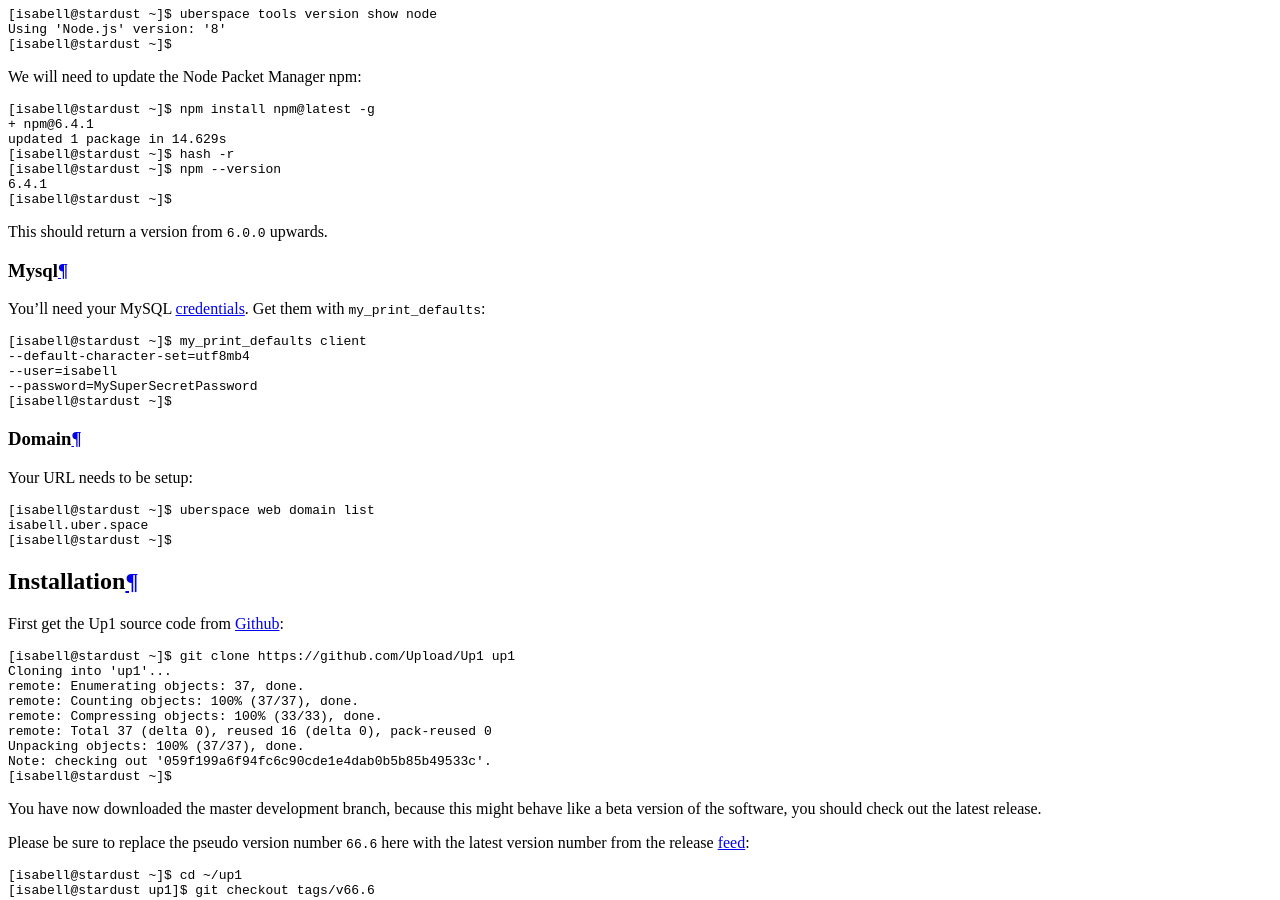
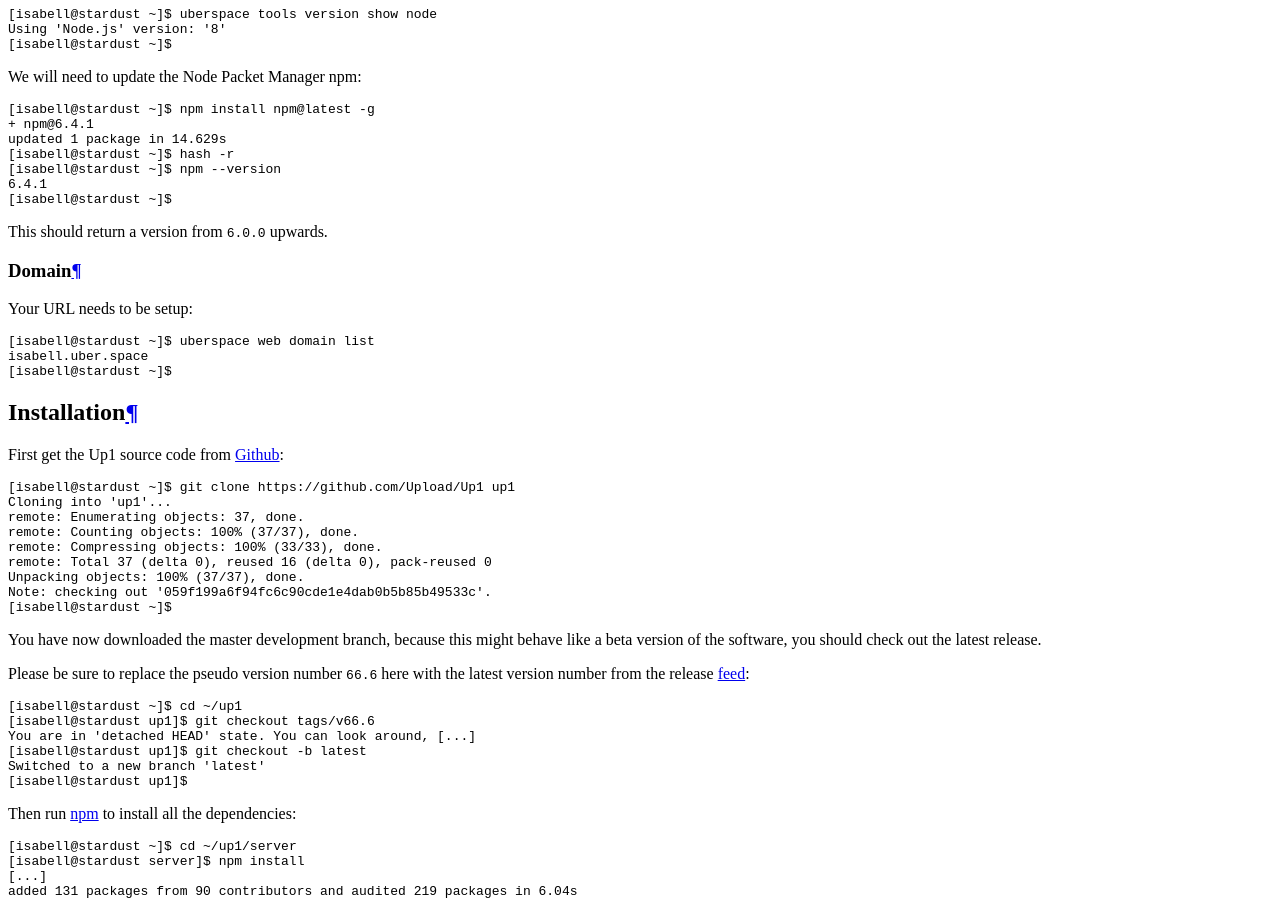
Before and after one commit to Uberspace/lab, a Sphinx documentation site: the page built from source/guide_up1.rst, in a window 1280 px wide and 900 px high, scrolled down 1977 px. Built offline with Sphinx 7.4.7 and the Read the Docs theme 2.0.0, drawn with Linux system fonts in a browser that asks for light colours.

Commit message:
up1 - remove mysql section

```diff
--- a/source/guide_up1.rst
+++ b/source/guide_up1.rst
@@ -47,11 +47,6 @@
   [isabell@stardust ~]$
 
 This should return a version from ``6.0.0`` upwards.
-
-Mysql
------
-
-.. include:: includes/my-print-defaults.rst
 
 Domain
 ------
```
